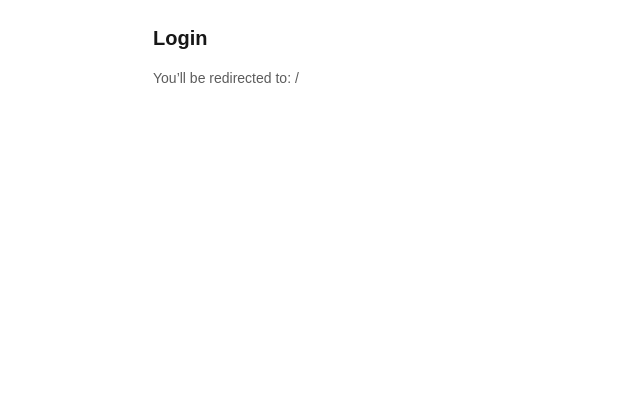
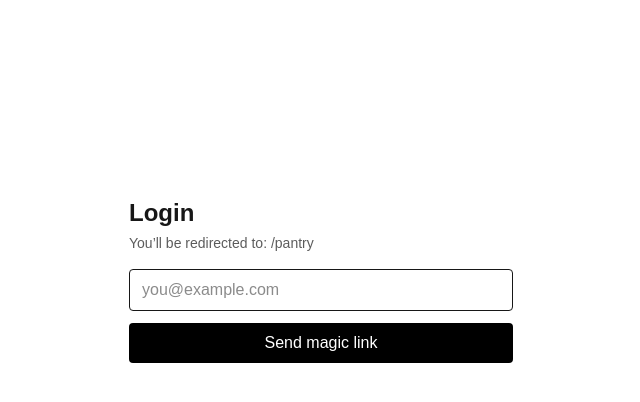
Before and after one commit to sararostamim-sys/mealsnap, a Next.js app: page /login in a window 1280 px wide. Shown: the top 402 px of the page, without its empty margins (319-959 px from the left). Built offline with nearby package versions, Linux system fonts and the light colour scheme; no server answers.

Commit message:
Login: add magic-link form in client component

```diff
--- a/src/app/login/LoginClient.tsx
+++ b/src/app/login/LoginClient.tsx
@@ -1,21 +1,68 @@
-'use client';
+// app/login/LoginClient.tsx
+"use client";
 
-import { useSearchParams } from 'next/navigation';
-import { useMemo } from 'react';
+import { FormEvent, useEffect, useMemo, useState } from "react";
+import { useRouter, useSearchParams } from "next/navigation";
+import { supabase } from "@/lib/supabase";
 
 export default function LoginClient() {
-  const sp = useSearchParams();
-  // Example: read ?redirect=/dashboard
-  const redirect = useMemo(() => sp.get('redirect') ?? '/', [sp]);
+  const router = useRouter();
+  const params = useSearchParams();
 
-  // ...your login UI here...
+  // default to /pantry if no ?redirect=
+  const redirect = useMemo(() => params.get("redirect") || "/pantry", [params]);
+
+  const [email, setEmail] = useState("");
+  const [sent, setSent] = useState(false);
+  const [error, setError] = useState<string | null>(null);
+
+  // If already signed in, go straight to redirect target
+  useEffect(() => {
+    supabase.auth.getUser().then(({ data }) => {
+      if (data.user) router.replace(redirect);
+    });
+  }, [router, redirect]);
+
+  async function onSubmit(e: FormEvent) {
+    e.preventDefault();
+    setError(null);
+
+    const { error } = await supabase.auth.signInWithOtp({
+      email,
+      options: { emailRedirectTo: `${window.location.origin}${redirect}` },
+    });
+
+    if (error) setError(error.message);
+    else setSent(true);
+  }
+
   return (
-    <div className="mx-auto max-w-sm p-6">
-      <h1 className="text-xl font-semibold mb-4">Login</h1>
-      {/* Example usage */}
-      <p className="text-sm opacity-70 mb-4">You’ll be redirected to: {redirect}</p>
+    <div className="min-h-[70vh] grid place-items-center px-6">
+      <div className="w-full max-w-sm">
+        <h1 className="text-2xl font-semibold mb-1">Login</h1>
+        <p className="text-sm opacity-70 mb-4">You’ll be redirected to: {redirect}</p>
 
-      {/* TODO: your form / OAuth buttons */}
+        <form onSubmit={onSubmit} className="space-y-3">
+          <input
+            type="email"
+            required
+            value={email}
+            onChange={(e) => setEmail(e.target.value)}
+            placeholder="you@example.com"
+            className="w-full rounded border px-3 py-2"
+          />
+          <button className="w-full rounded bg-black text-white px-4 py-2">
+            Send magic link
+          </button>
+        </form>
+
+        {sent && (
+          <p className="mt-3 text-green-600">
+            Check your email for a sign-in link.
+          </p>
+        )}
+        {error && <p className="mt-3 text-red-600">{error}</p>}
+      </div>
     </div>
   );
 }
--- a/src/app/login/page.tsx
+++ b/src/app/login/page.tsx
@@ -1,6 +1,8 @@
 // app/login/page.tsx
-import { Suspense } from 'react';
-import LoginClient from './LoginClient';
+import { Suspense } from "react";
+import LoginClient from "./LoginClient";
+
+export const dynamic = "force-dynamic"; // safe for auth pages
 
 export default function Page() {
   return (
```
